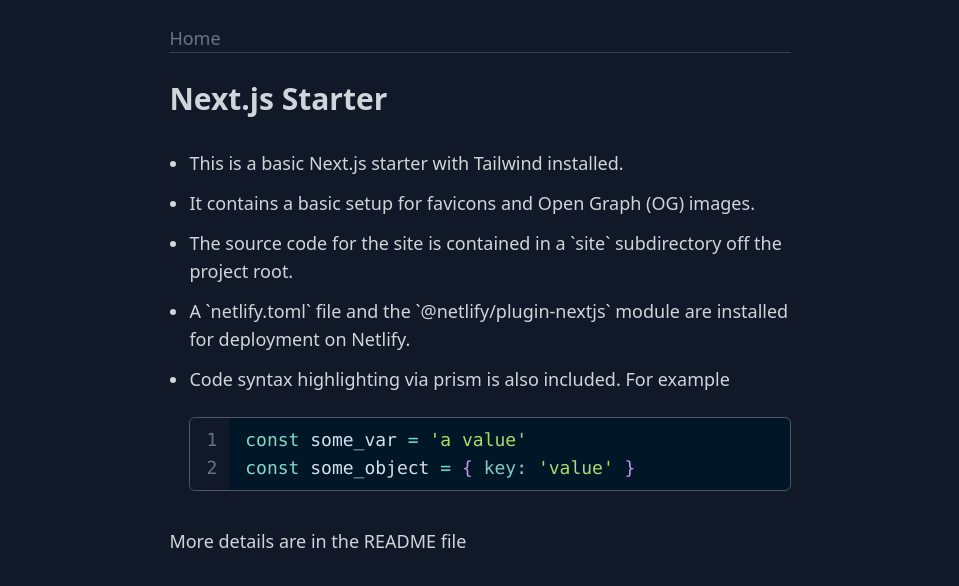
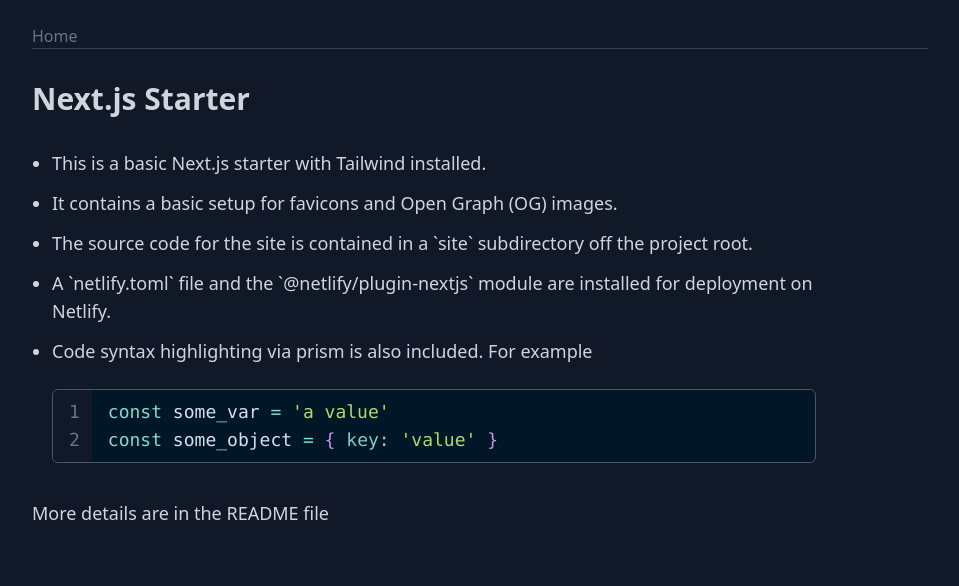
Before and after one commit to alanwsmith/nextjs-app-starter, a Next.js app in the folder site/: page / in a window 1280 px wide. Shown: the top 586 px of the page, without its empty margins (160-1119 px from the left). Built offline with nearby package versions, Linux system fonts and the light colour scheme.

Commit message:
Adjusted width to remove padding that was shrinking stuff too much and switch to different width call

```diff
--- a/site/components/LayoutMain.js
+++ b/site/components/LayoutMain.js
@@ -3,14 +3,14 @@
 export default function LayoutMain({ children }) {
   return (
     <>
-      <nav className="mt-4 mx-auto pt-2 px-6 max-w-prose">
+      <nav className="mt-6 mx-auto max-w-4xl">
         <div className="border-b border-gray-700">
           <Link href="/">
             <a className="text-gray-500">Home</a>
           </Link>
         </div>
       </nav>
-      <main className="pb-16 mx-auto container pt-3 px-6 max-w-prose">
+      <main className="pb-16 mx-auto pt-4 max-w-4xl text-lg pr-28">
         {children}
       </main>
     </>
--- a/site/styles/globals.css
+++ b/site/styles/globals.css
@@ -3,10 +3,12 @@
 @tailwind utilities;
 
 @layer base {
+  html {
+    @apply bg-gray-900;
+  }
   body {
     @apply bg-gray-900;
     @apply text-gray-300;
-    @apply text-lg;
   }
 
   a {
@@ -52,7 +54,6 @@
     @apply pb-6;
   }
 
-
   .code_block {
     @apply mt-6;
     @apply mb-4;
```
